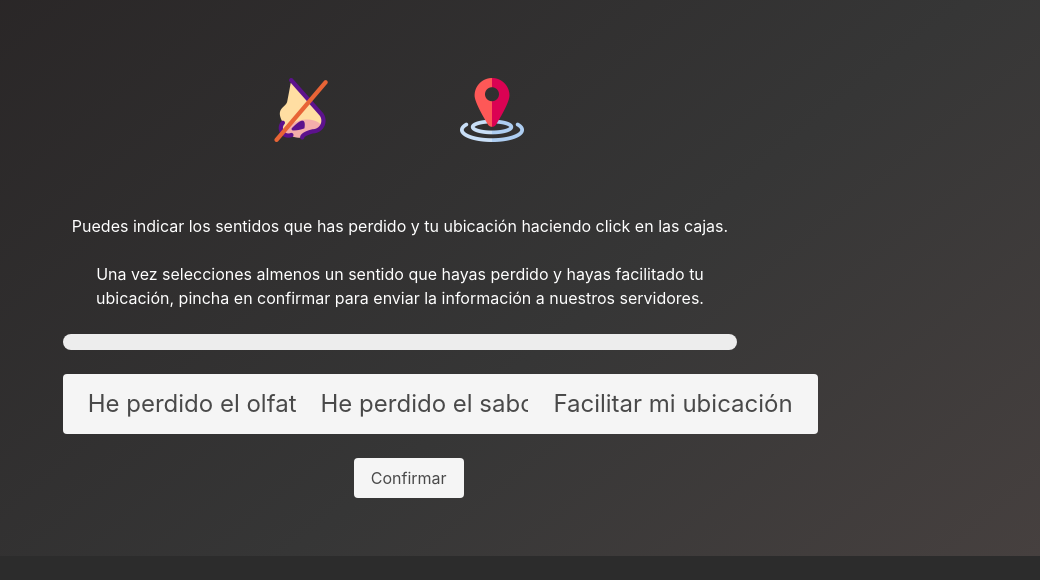
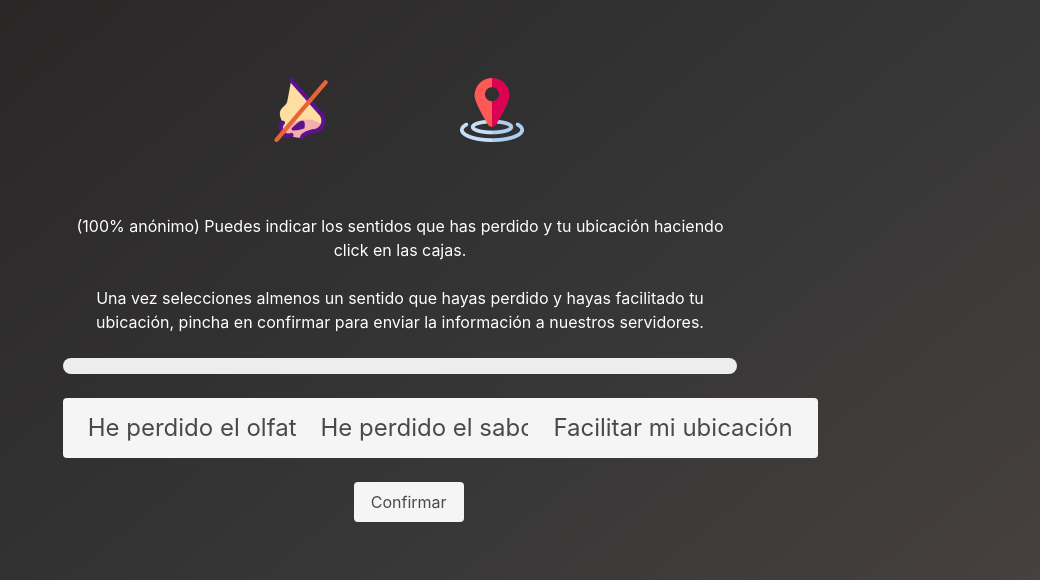
Before and after one commit to deeptony/sniffCOVID, a Flask app: page / in a window 1280 px wide. Shown: the part 566-1146 px from the top of the page, without its empty margins (240-1280 px from the left). Before the commit the page ends 1122 px from the top, so only its background shows below. Run offline with Flask 2, Linux system fonts and the light colour scheme; some libraries are stand-ins or nearby versions.

```diff
--- a/templates/landing.html
+++ b/templates/landing.html
@@ -39,7 +39,7 @@
               <div class="container is-fluid has-text-centered" style="margin-bottom: 10px;">
                 <div class="columns is-multiline">
                   <div id="tip_holder" class="column is-12">
-                    <p id="waiting">Puedes indicar los sentidos que has perdido y tu ubicación haciendo click en las cajas.</p>
+                    <p id="waiting">(100% anónimo) Puedes indicar los sentidos que has perdido y tu ubicación haciendo click en las cajas.</p>
                   </div>
                 </div>
                 <div class="columns is-multiline">
```
